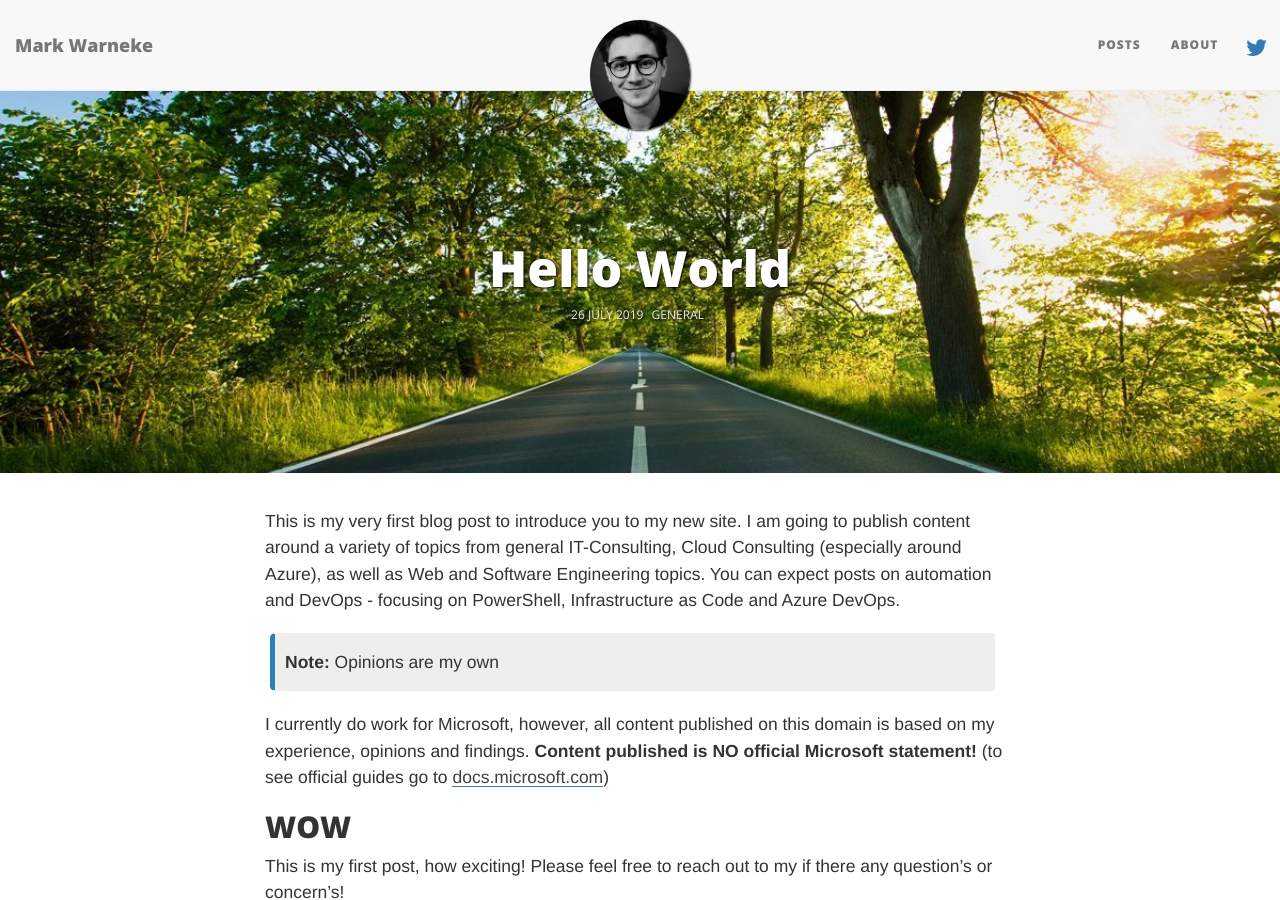
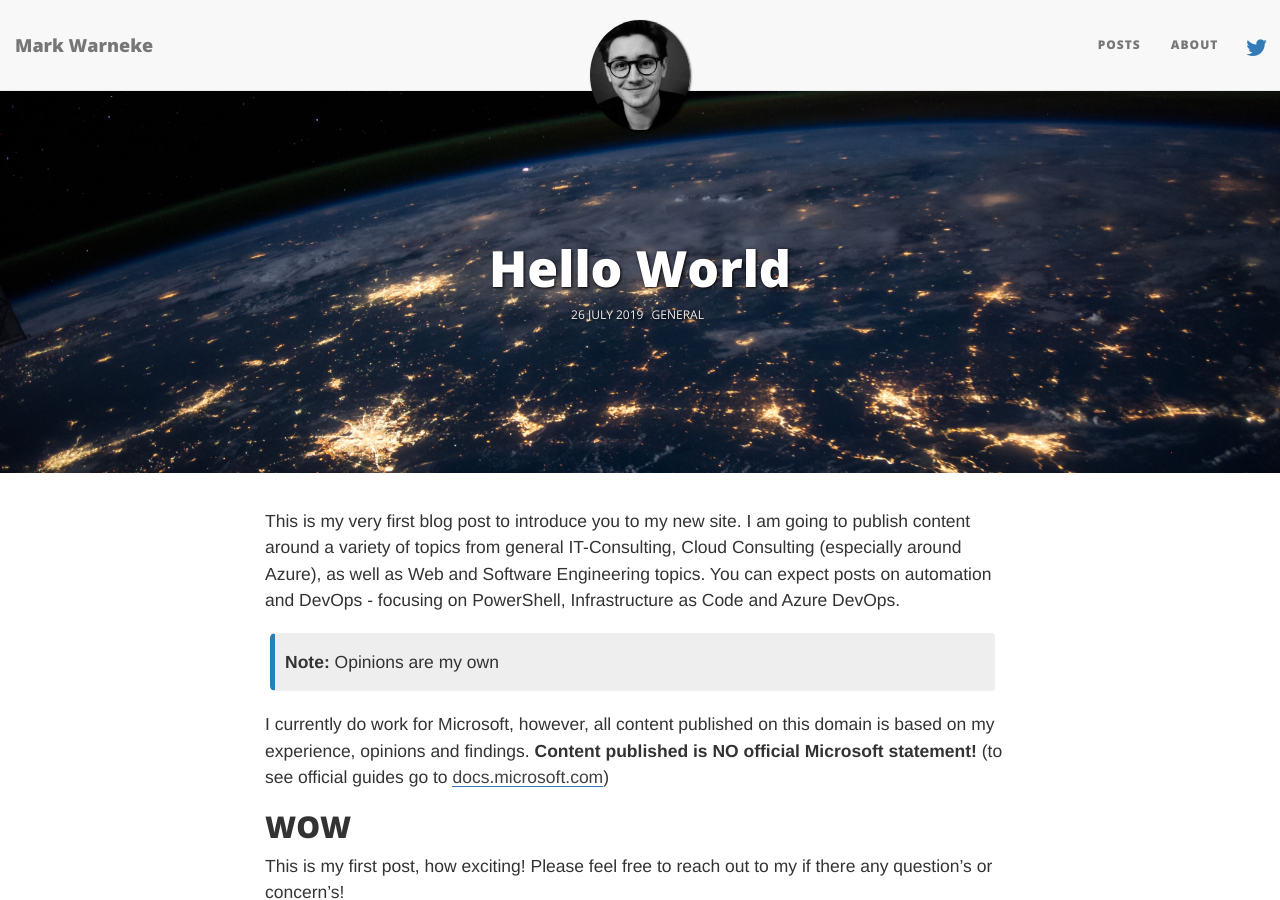
Before and after one commit to MarkWarneke/markwarneke.github.io, a Jekyll site: the page built from _posts/2019-07-26-hello-world.md, in a window 1280 px wide and 900 px high. Built offline with Jekyll 4.4.1, drawn with Linux system fonts in a browser that asks for light colours; nearby versions of some CDN libraries; comment, search, counter and statistics services are not loaded.

Commit message:
change picture to nasa

```diff
--- a/_posts/2019-07-26-hello-world.md
+++ b/_posts/2019-07-26-hello-world.md
@@ -1,7 +1,8 @@
 ---
 layout: post
 title: Hello World
-bigimg: /img/path.jpg
+bigimg: /img/nasa.jpg
+imglink: https://unsplash.com/photos/Q1p7bh3SHj8
 tags: [general]
 comments: true
 time: 1
```
Also changed, not shown: boss.ico (added), boss.svg (added), code.ico (added), img/nasa.jpg (added), man.ico (added), man.svg (added), rocket.ico (added), rocket.svg (added).
